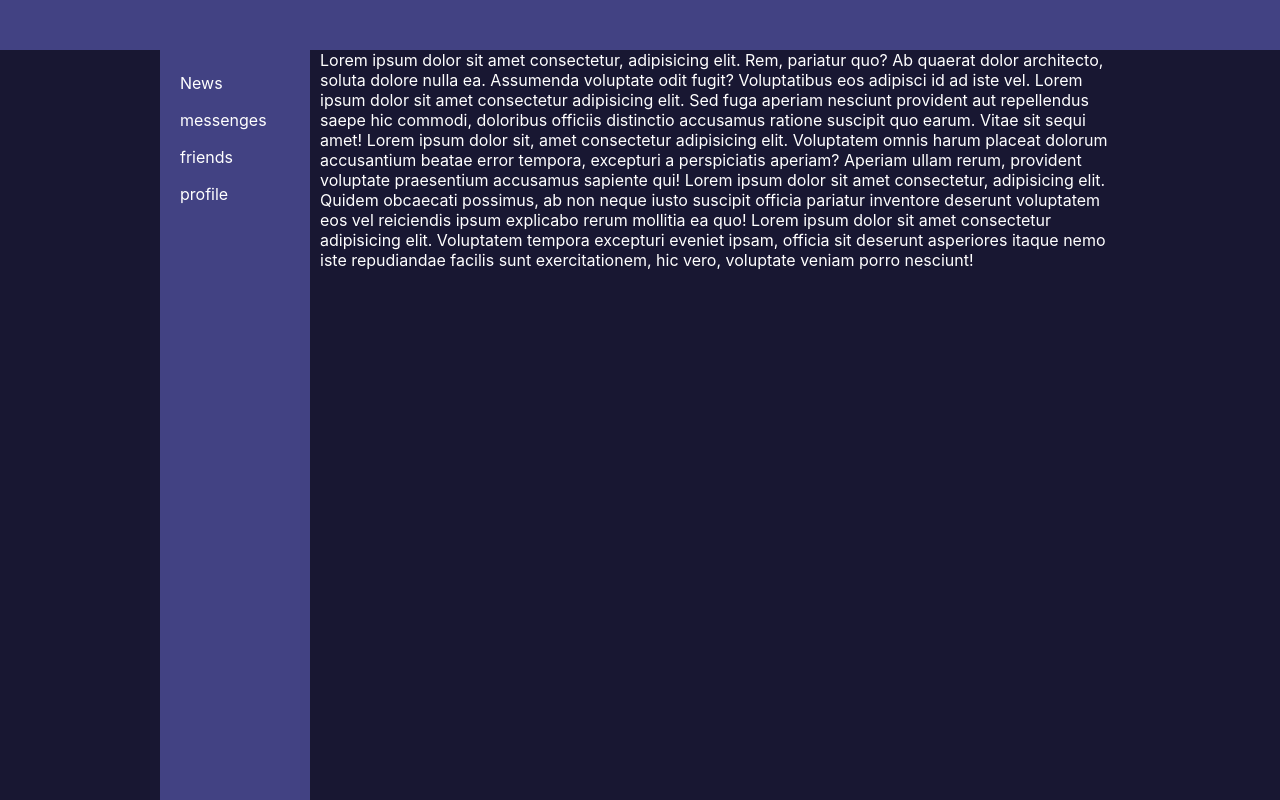
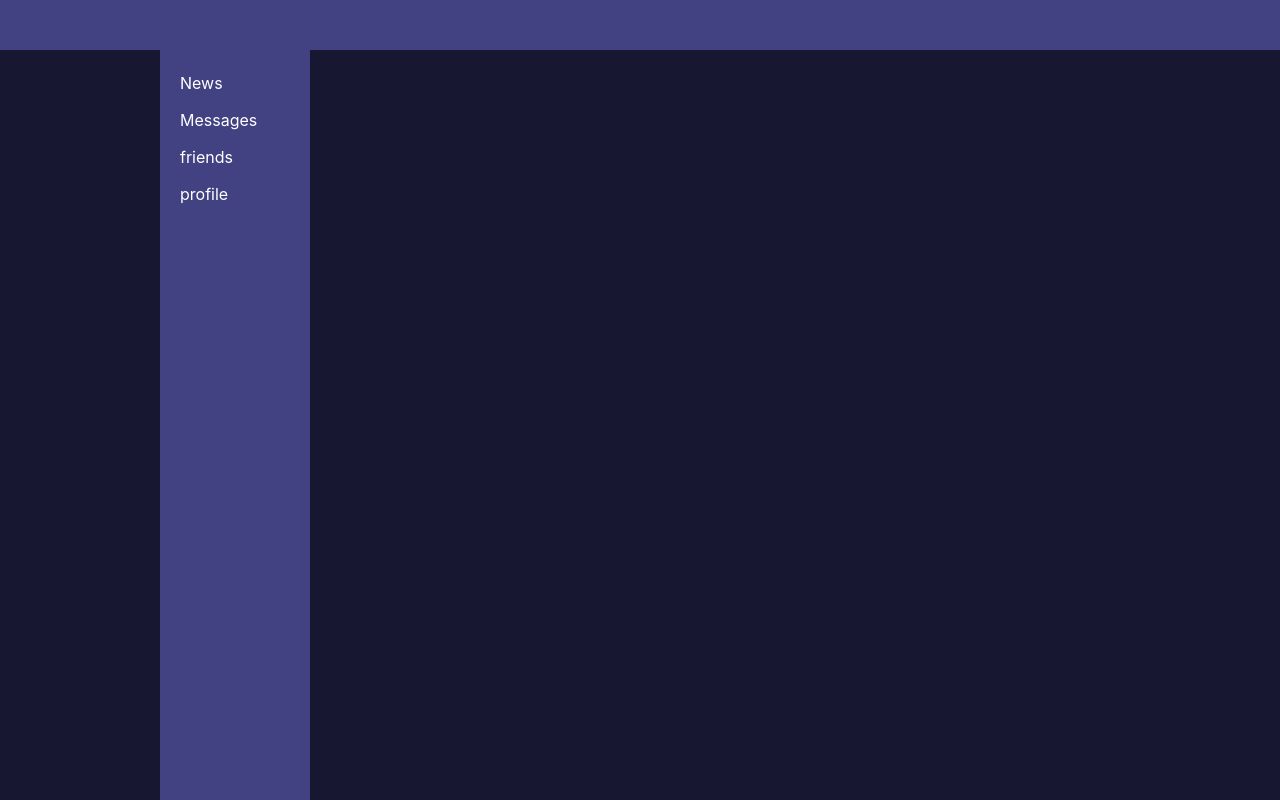
Before and after one commit to purplefrogg/demo, a React (Create React App) app: page / in a window 1280 px wide. Built offline with nearby package versions, Linux system fonts and the light colour scheme.

Commit message:
20: Navlink

```diff
--- a/package.json
+++ b/package.json
@@ -10,6 +10,7 @@
     "node-sass": "^4.14.1",
     "react": "^17.0.1",
     "react-dom": "^17.0.1",
+    "react-router-dom": "^5.2.0",
     "react-scripts": "4.0.1",
     "web-vitals": "^0.2.4"
   },
--- a/src/App.scss
+++ b/src/App.scss
@@ -1,6 +1,12 @@
+@import "nullstyle.scss";
+
+body{
+	overflow-y: scroll;
+}
 .wrapper{
 	background-color: #181732;
 	min-height: 100vh;
+
 	display: grid;
 	grid-template: 50px 1fr/ 1fr;
 	grid-template-areas:
--- a/src/components/Body/Body.jsx
+++ b/src/components/Body/Body.jsx
@@ -1,4 +1,5 @@
 import React from 'react';
+import { BrowserRouter, Route } from 'react-router-dom';
 import style from './Body.module.scss'
 import Messages from './Messages/Messages';
 import Navbar from './Navbar/Navbar';
@@ -6,13 +7,16 @@ import News from './News/News'
 
 const Body = () => {
     return (
-        <div className={style.body}>
+		<BrowserRouter>
+		<div className={style.body}>
 					<Navbar />
 					<div className={style.content}>
-						<Messages />
-						{/* <News /> */}
+						 <Route path='/Messages' component={Messages}/>
+						 <Route path='/News' component={News}/>
 					</div>
 				</div>
+		</BrowserRouter>
+
     )
 }
 
--- a/src/components/Body/Body.module.scss
+++ b/src/components/Body/Body.module.scss
@@ -18,6 +18,7 @@
 		.content {
 			grid-column: 3 / 4;
 			background-color: #181732;
+
 		}
 	}
 
--- a/src/components/Body/Navbar/Navbar.jsx
+++ b/src/components/Body/Navbar/Navbar.jsx
@@ -1,4 +1,5 @@
 import React from 'react';
+import { NavLink } from 'react-router-dom';
 import style from './Navbar.module.scss'
 
 const Navbar = () => {
@@ -6,22 +7,16 @@ const Navbar = () => {
 		<div className={style.navbar}>
 			<div className={style.navbar__list}>
 				<div className={style.navbar__item}>
-
-					<div className={style.navbar__label}>News
-            </div>
+					<NavLink to='News' activeClassName={style.active} className={style.navbar__label}>News</NavLink>
 				</div>
 				<div className={style.navbar__item}>
-					<div className={style.navbar__label}>messenges
-            </div>
+					<NavLink to='Messages' activeClassName={style.active} className={style.navbar__label}>Messages</NavLink>
 				</div>
 				<div className={style.navbar__item}>
-
-					<div className={style.navbar__label}>friends
-            </div>
+					<NavLink to='friends' className={style.navbar__label}>friends</NavLink>
 				</div>
 				<div className={style.navbar__item}>
-					<div className={style.navbar__label}>profile
-            </div>
+					<NavLink to='profile' className={style.navbar__label}>profile</NavLink>
 				</div>
 			</div>
 		</div>
--- a/src/components/Body/Navbar/Navbar.module.scss
+++ b/src/components/Body/Navbar/Navbar.module.scss
@@ -4,7 +4,7 @@
 		width: 100%;
 		height: 50px;
 		background-color: #424283;
-		color: #fff;
+
 		grid-row: 2 / 3;
 
 		.navbar__list {
@@ -15,6 +15,13 @@
 			grid-auto-flow: column;
 			.navbar__item{
 				text-align: center;
+				color: #fff;
+				.navbar__label{
+					color: #fff;
+					&.active{
+						color: #000;
+					}
+				}
 				& img{
 					max-width: 25px;
 					max-height: 25px;
@@ -33,7 +40,7 @@
 			height: 100%;
 			grid-column: 2 / 3;
 			grid-row: 1 / 2;
-
+			color: #fff;
 			.navbar__list {
 				margin: 20px 0 0 20px;
 				position: fixed;
@@ -49,6 +56,7 @@
 
 					}
 					.navbar__label{
+						color: #fff;
 						display: inline;
 					}
 				}
--- /dev/null
+++ b/src/nullstyle.scss
@@ -0,0 +1,17 @@
+/*Обнуление*/
+*{padding: 0;margin: 0;border: 0;}
+*,*:before,*:after{-moz-box-sizing: border-box;-webkit-box-sizing: border-box;box-sizing: border-box;}
+:focus,:active{outline: none;}
+a:focus,a:active{outline: none;}
+nav,footer,header,aside{display: block;}
+html,body{height:100%;width:100%;font-size:100%;line-height:1;font-size:14px;-ms-text-size-adjust:100%;-moz-text-size-adjust:100%;-webkit-text-size-adjust:100%;}
+input,button,textarea{font-family:inherit;}
+input::-ms-clear{display: none;}
+button{cursor: pointer;}
+button::-moz-focus-inner {padding:0;border:0;}
+a,a:visited{text-decoration: none;}
+a:hover{text-decoration: none;}
+ul li{list-style: none;}
+img{vertical-align: top;}
+h1,h2,h3,h4,h5,h6{font-size:inherit;font-weight: inherit;}
+/*--------------------*/
```
Also changed, not shown: 2 other files (tests, documents, lock files or other folders).
